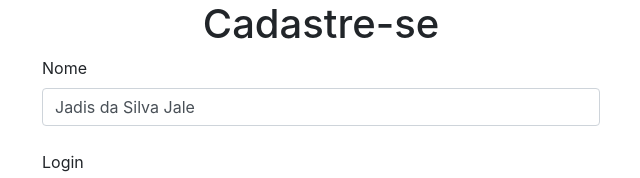
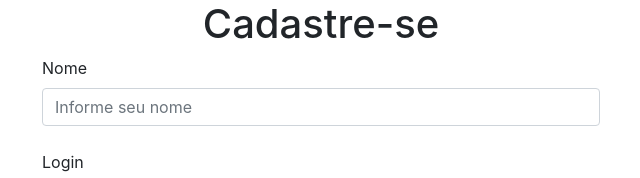
Before and after one commit to JadisDev/company, a React (Create React App) app: page /signup in a window 1280 px wide. Shown: the top 178 px of the page, without its empty margins (319-959 px from the left). Built offline with nearby package versions, Linux system fonts and the light colour scheme; what google-maps-react, redux-multi would draw is missing.

Commit message:
limpado dados formulario

```diff
--- a/src/pages/SignUp.jsx
+++ b/src/pages/SignUp.jsx
@@ -39,10 +39,10 @@ const SiginUp = (props) => {
                 props.dispatchSiginUp(values)
             }}
             initialValues={{
-                name: 'Jadis da Silva Jale',
-                login: 'jsj',
-                password: '112233',
-                confirmPassword: '112233'
+                name: '',
+                login: '',
+                password: '',
+                confirmPassword: ''
             }}
         >
             {({
```
